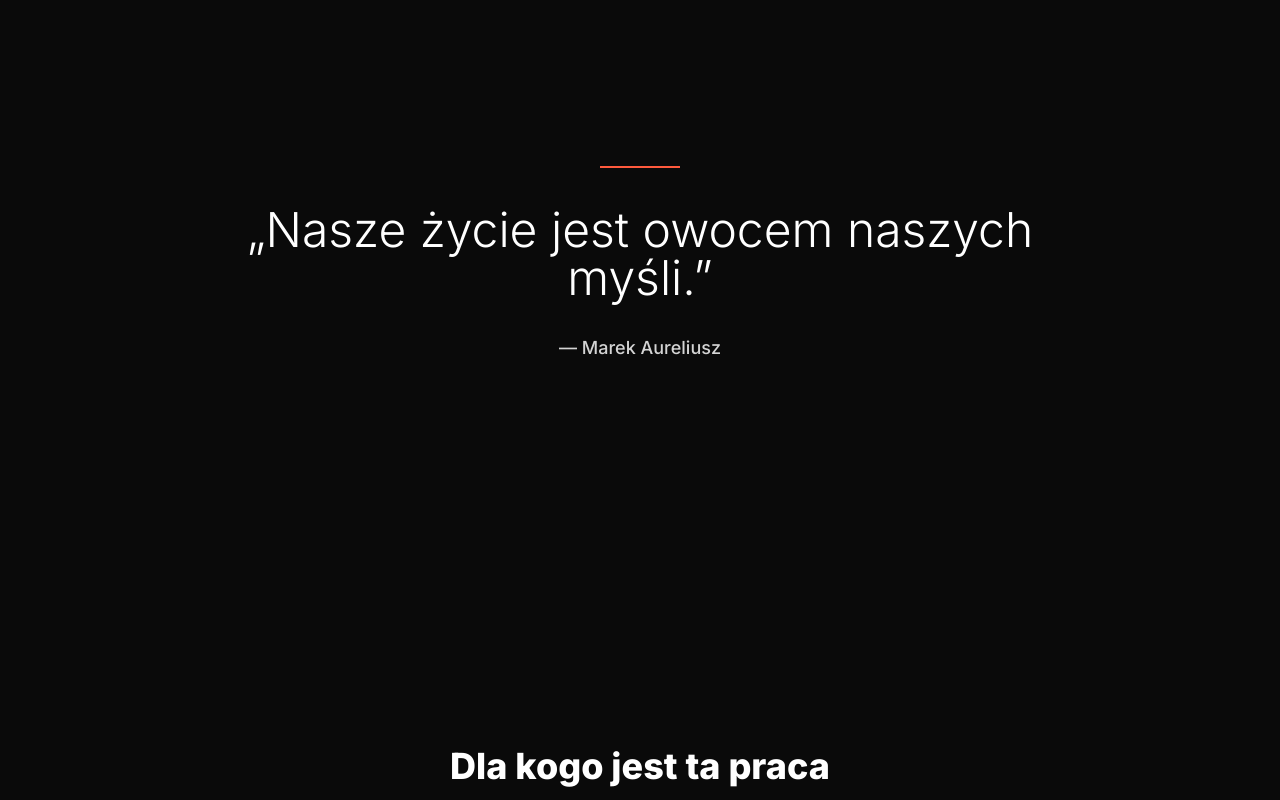
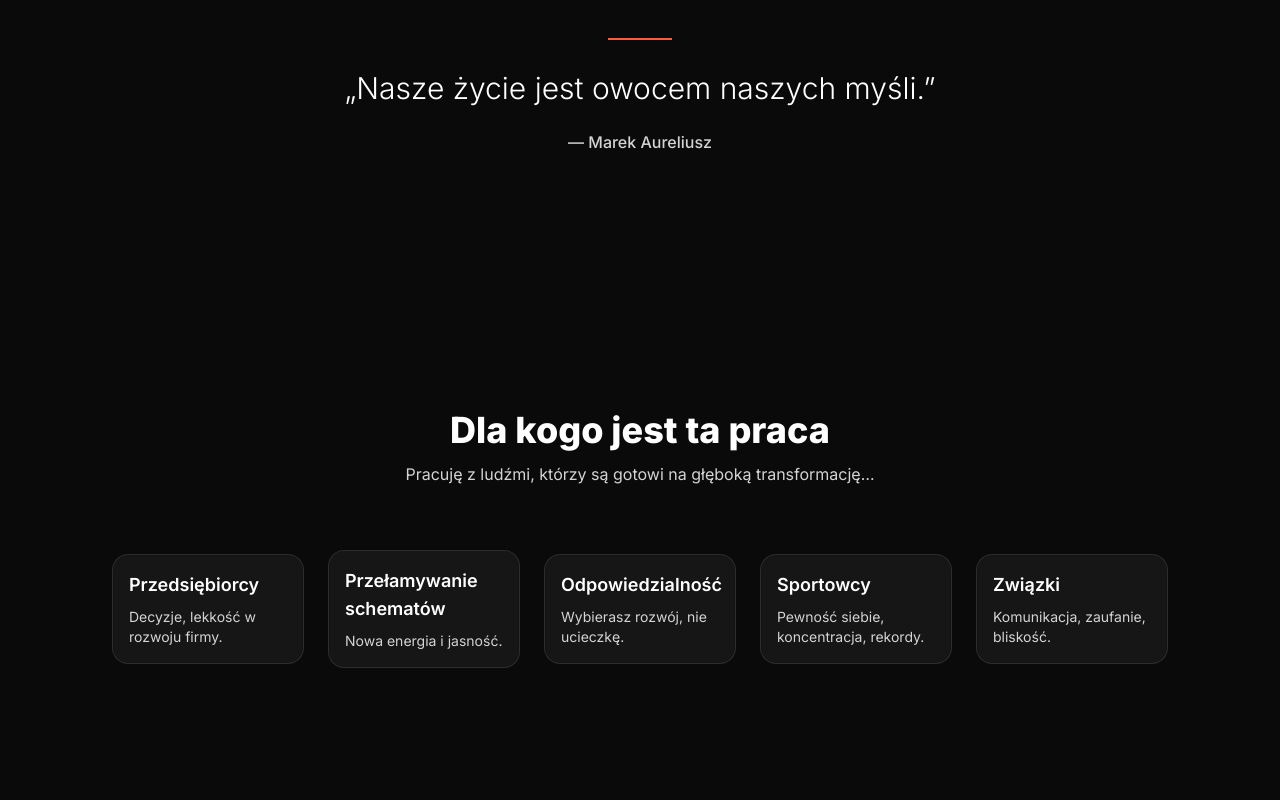
Before and after one commit to technikyvl/MAGIC-LANDING-PAGE-NEW, a Next.js app in the folder MAGICLIFELANDING/: page / in a window 1280 px wide. Shown: the part 960-1760 px from the top of the page. Built offline with nearby package versions, Linux system fonts and the light colour scheme.

Commit message:
Update page.jsx

```diff
--- a/MAGICLIFELANDING/app/page.jsx
+++ b/MAGICLIFELANDING/app/page.jsx
@@ -116,7 +116,7 @@ export default function Page() {
       {/* 0) Header */}
       <div className="sticky top-4 z-50">
         <nav id="islandNav" aria-label="Główna nawigacja"
-          className={"mx-auto flex items-center gap-3 rounded-3xl backdrop-blur supports-[backdrop-filter]:bg-white/70 bg-white/85 border border-white/60 shadow-[0_8px_40px_rgba(0,0,0,.06)] transition-all duration-300 max-w-4xl px-6 py-4"}>
+          className={"mx-auto flex items-center justify-center gap-6 rounded-3xl backdrop-blur supports-[backdrop-filter]:bg-white/70 bg-white/85 border border-white/60 shadow-[0_8px_40px_rgba(0,0,0,.06)] transition-all duration-300 max-w-4xl px-6 py-4"}>
           <a href="#" className="font-extrabold tracking-tight text-neutral-900">
             Magic<span className="text-accent">Life</span>
           </a>
@@ -128,7 +128,7 @@ export default function Page() {
             <li><a href="#faq" className="navlink relative px-2 py-1">FAQ</a></li>
             <li><a href="#contact" className="navlink relative px-2 py-1">Kontakt</a></li>
           </ul>
-          <a href="#contact" className="ml-auto inline-flex items-center rounded-xl bg-neutral-900 text-white text-sm font-semibold px-3 py-2 hover:bg-neutral-800">
+          <a href="#contact" className="inline-flex items-center rounded-xl bg-neutral-900 text-white text-sm font-semibold px-3 py-2 hover:bg-neutral-800">
             Umów konsultację
           </a>
         </nav>
@@ -156,31 +156,17 @@ export default function Page() {
       </section>
 
       {/* 2) Cytat */}
-      <section className={"relative bg-neutral-950 text-white " + SPACING}>
+      <section className={"relative bg-neutral-950 text-white py-16"}>
         <div className={CONTAINER}>
           <div className="slow-reveal text-center">
-            <div className="inline-block h-[2px] w-20 bg-accent mb-8"></div>
-            <blockquote className="text-3xl sm:text-4xl lg:text-5xl leading-tight font-light text-white max-w-4xl mx-auto">
+            <div className="inline-block h-[2px] w-16 bg-accent mb-6"></div>
+            <blockquote className="text-2xl sm:text-3xl leading-tight font-light text-white max-w-3xl mx-auto">
               „Nasze życie jest owocem naszych myśli.”
             </blockquote>
-            <div className="mt-8 text-lg text-neutral-300 font-medium">
+            <div className="mt-6 text-base text-neutral-300 font-medium">
               — Marek Aureliusz
             </div>
           </div>
-        </div>
-
-        {/* Subtle background pattern */}
-        <div aria-hidden className="pointer-events-none absolute inset-0 [mask-image:radial-gradient(transparent,black_70%)]">
-          <svg className="absolute inset-0 h-full w-full" viewBox="0 0 100 100" preserveAspectRatio="none">
-            <defs>
-              <linearGradient id="quoteGrid" x1="0" y1="0" x2="1" y2="1">
-                <stop offset="0%" stopColor="#ff5a3d11" />
-                <stop offset="100%" stopColor="#ff5a3d05" />
-              </linearGradient>
-            </defs>
-            {[...Array(10)].map((_,i)=>(<line key={'v'+i} x1={(i+1)*9} y1="0" x2={(i+1)*9} y2="100" stroke="url(#quoteGrid)" strokeWidth="0.1" />))}
-            {[...Array(6)].map((_,i)=>(<line key={'h'+i} x1="0" y1={(i+1)*14.3} x2="100" y2={(i+1)*14.3} stroke="url(#quoteGrid)" strokeWidth="0.1" />))}
-          </svg>
         </div>
       </section>
 
@@ -202,15 +188,35 @@ export default function Page() {
                 </linearGradient>
               </defs>
 
-              {/* Animated line from header to box */}
-              <path className="line-draw" d="M600 50 Q600 200 600 350" stroke="url(#forGradient)" strokeWidth="3" fill="none" />
+              {/* Animated line from header to center box */}
+              <path className="line-draw" d="M600 50 Q600 200 600 300" stroke="url(#forGradient)" strokeWidth="3" fill="none" />
             </svg>
 
             {/* Box positioned much lower */}
-            <div className="flex justify-center items-center mt-32">
+            <div className="flex justify-center items-center gap-6 mt-16">
               <div className="slow-reveal w-48 rounded-2xl border border-white/10 bg-white/5 p-4 backdrop-blur-sm">
                 <h3 className="text-lg font-semibold text-white">Przedsiębiorcy</h3>
                 <p className="mt-2 text-sm text-neutral-300">Decyzje, lekkość w rozwoju firmy.</p>
+              </div>
+
+              <div className="slow-reveal w-48 rounded-2xl border border-white/10 bg-white/5 p-4 backdrop-blur-sm">
+                <h3 className="text-lg font-semibold text-white">Przełamywanie schematów</h3>
+                <p className="mt-2 text-sm text-neutral-300">Nowa energia i jasność.</p>
+              </div>
+
+              <div className="slow-reveal w-48 rounded-2xl border border-white/10 bg-white/5 p-4 backdrop-blur-sm">
+                <h3 className="text-lg font-semibold text-white">Odpowiedzialność</h3>
+                <p className="mt-2 text-sm text-neutral-300">Wybierasz rozwój, nie ucieczkę.</p>
+              </div>
+
+              <div className="slow-reveal w-48 rounded-2xl border border-white/10 bg-white/5 p-4 backdrop-blur-sm">
+                <h3 className="text-lg font-semibold text-white">Sportowcy</h3>
+                <p className="mt-2 text-sm text-neutral-300">Pewność siebie, koncentracja, rekordy.</p>
+              </div>
+
+              <div className="slow-reveal w-48 rounded-2xl border border-white/10 bg-white/5 p-4 backdrop-blur-sm">
+                <h3 className="text-lg font-semibold text-white">Związki</h3>
+                <p className="mt-2 text-sm text-neutral-300">Komunikacja, zaufanie, bliskość.</p>
               </div>
             </div>
           </div>
```
